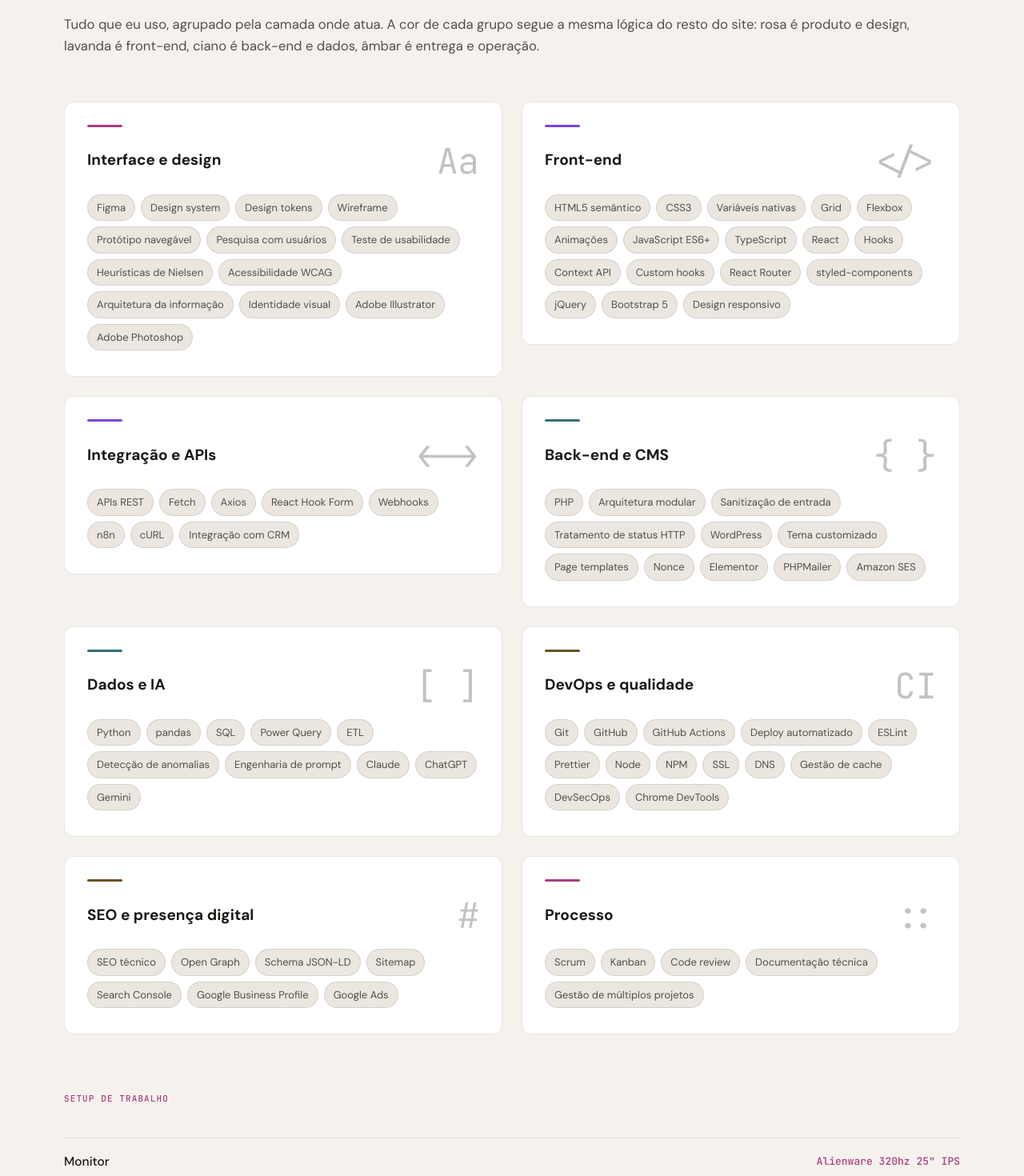
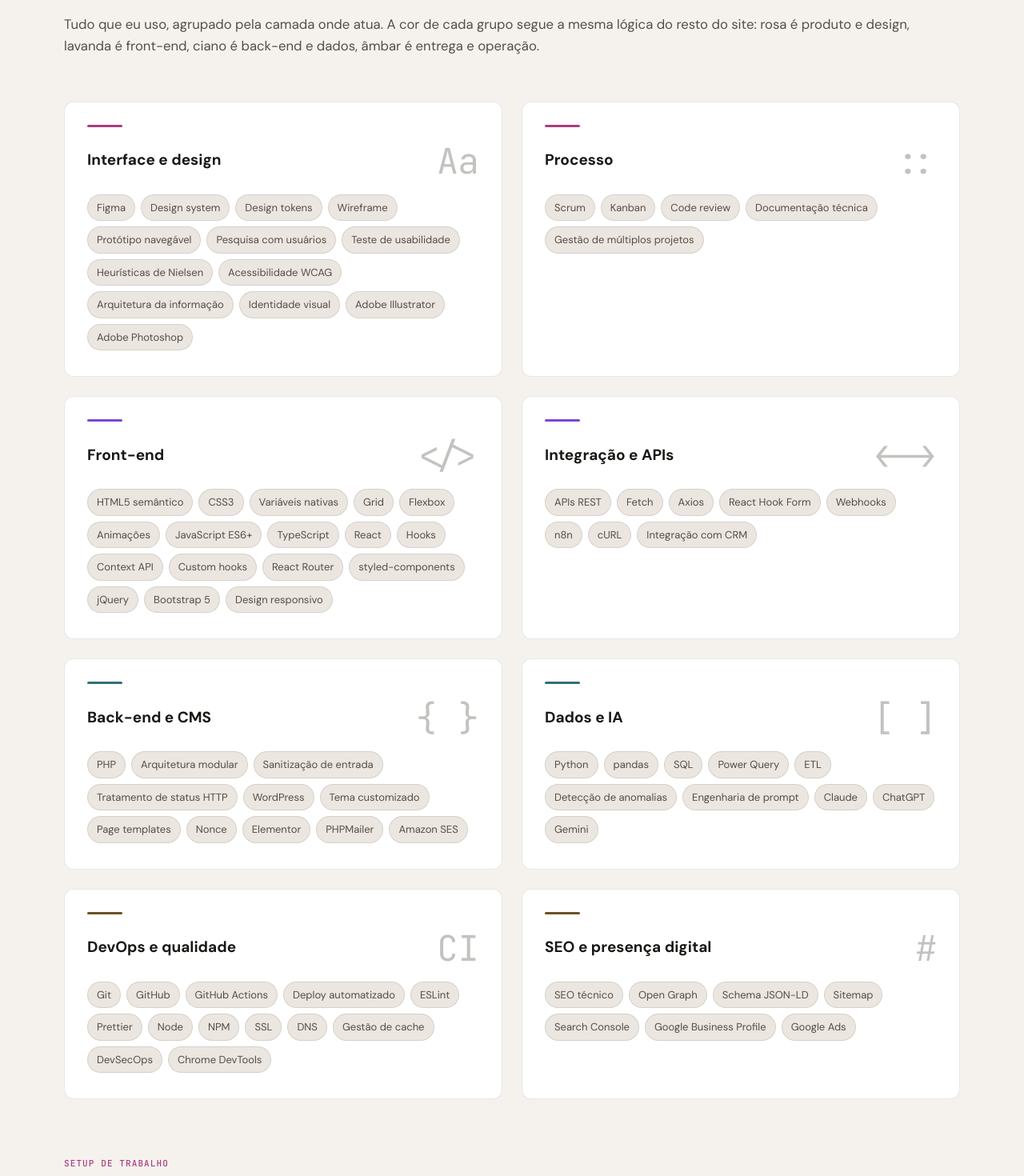
Before and after one commit to SamaraAlanna/portfolio-pessoal, a Next.js app: page /stack in a window 1280 px wide. Shown: the part 260-1730 px from the top of the page at 80% size. Built offline with nearby package versions, Linux system fonts and the light colour scheme.

Commit message:
feat: grade da Stack agrupada por cor e chips acendendo na camada

```diff
--- a/app/globals.css
+++ b/app/globals.css
@@ -1176,6 +1176,44 @@ body {
 
 .botao-neutro:focus-visible {
   border-color: var(--text);
+}
+
+/* ---------------------------------------------------------------------------
+   Realce dos chips da Stack.
+
+   Mesmo tratamento das tags do card de projeto, texto e borda passando para a cor, com a
+   mesma `--dur-rapida` em `linear`. O que muda é de onde a cor vem e quem dispara.
+
+   A COR VEM DO CARD, POR HERANÇA, E POR ISSO ESTA REGRA É UMA SÓ. Cada card declara
+   `--cor-camada` conforme o grupo, e o chip lê a variável do ancestral. Escrever quatro
+   pares de regra, um por camada, daria o mesmo resultado e quebraria na primeira camada
+   nova: aqui a camada entra no dado e o CSS não precisa saber quantas existem.
+
+   QUEM DISPARA É O PRÓPRIO CHIP, e não o card. No card de projeto quem manda é o card,
+   porque ele é um link e as tags são descrição do que ele contém. O card da Stack não é
+   link nenhum, e acender dezessete chips de uma vez por causa do ponteiro em cima do card
+   seria um lampejo de cor sem alvo. Chip a chip, o realce seque o ponteiro e a camada de
+   cada item fica legível durante a varredura.
+
+   NÃO EXISTE PAR NO TECLADO, e isso é correto aqui. O chip não é focável porque não há o
+   que ativar, então não há `:focus-visible` a espelhar. No card de projeto existia, porque
+   lá o alvo é um link de verdade.
+
+   Só em ponteiro que faz hover, senão o toque no celular deixa o chip presa na cor depois
+   do toque.
+   --------------------------------------------------------------------------- */
+
+.chip-stack {
+  transition:
+    color var(--dur-rapida) linear,
+    border-color var(--dur-rapida) linear;
+}
+
+@media (hover: hover) {
+  .chip-stack:hover {
+    border-color: var(--cor-camada);
+    color: var(--cor-camada);
+  }
 }
 
 /* ---------------------------------------------------------------------------
--- a/app/stack/_secoes/secao-grupos.tsx
+++ b/app/stack/_secoes/secao-grupos.tsx
@@ -14,14 +14,33 @@ const MARCADORES: Record<Camada, string> = {
   ambar: "bg-accent-ambar",
 };
 
+/**
+ * A cor da camada desce para os chips por herança, numa variável declarada no card.
+ *
+ * O chip acende nessa cor no hover, pela `.chip-stack` do `app/globals.css`. Escrever a cor
+ * no próprio chip exigiria quatro pares de regra no CSS, um por camada, e a quinta camada
+ * quebraria os dois lugares. Assim o CSS não precisa saber quantas camadas existem.
+ */
+const CORES_DE_CAMADA: Record<Camada, string> = {
+  rosa: "[--cor-camada:var(--accent-rosa)]",
+  lavanda: "[--cor-camada:var(--accent-lavanda)]",
+  ciano: "[--cor-camada:var(--accent-ciano)]",
+  ambar: "[--cor-camada:var(--accent-ambar)]",
+};
+
 export default function SecaoGrupos() {
   return (
     <section data-revelar className="faixa pb-[72px]">
-      <ul className="grid grid-cols-1 items-start gap-[24px] lg:grid-cols-2">
+      {/* Sem `items-start`, que encolhia cada card até o próprio conteúdo e deixava os dois
+          da mesma linha com alturas diferentes, porque a contagem de chips varia por grupo.
+          O `stretch` padrão faz os dois medirem a linha inteira. É por linha, e não pela
+          grade toda, que é o que a grade faz sozinha e o que se quer aqui: igualar os oito
+          pelo maior deixaria vazio embaixo dos curtos. */}
+      <ul className="grid grid-cols-1 gap-[24px] lg:grid-cols-2">
         {grupos.map((grupo) => (
           <li
             key={grupo.titulo}
-            className="flex flex-col items-start rounded-[12px] border-[0.5px] border-border bg-surface px-[28px] pt-[28px] pb-[32px]"
+            className={`flex flex-col items-start rounded-[12px] border-[0.5px] border-border bg-surface px-[28px] pt-[28px] pb-[32px] ${CORES_DE_CAMADA[grupo.camada]}`}
           >
             <span
               aria-hidden="true"
@@ -42,7 +61,7 @@ export default function SecaoGrupos() {
               {grupo.chips.map((chip) => (
                 <li
                   key={chip}
-                  className="rounded-full border-[0.5px] border-border bg-surface-2 px-[11px] py-[6px] text-cta whitespace-nowrap text-text-muted"
+                  className="chip-stack rounded-full border-[0.5px] border-border bg-surface-2 px-[11px] py-[6px] text-cta whitespace-nowrap text-text-muted"
                 >
                   {chip}
                 </li>
--- a/conteudo/stack.ts
+++ b/conteudo/stack.ts
@@ -19,6 +19,19 @@ export type GrupoDaStack = {
   chips: string[];
 };
 
+/**
+ * A ORDEM É POR CAMADA, DUAS POR LINHA DA GRADE, e ela segue o parágrafo de abertura da
+ * página: rosa é produto e design, lavanda é front-end, ciano é back-end e dados, âmbar é
+ * entrega e operação. Cada par de mesma cor ocupa uma linha inteira.
+ *
+ * A GRADE TEM DUAS COLUNAS, ENTÃO A POSIÇÃO NO ARRAY DECIDE QUEM DIVIDE LINHA COM QUEM.
+ * Mover um grupo daqui não é reordenar uma lista, é remontar as duplas. Até 2026-09-23 a
+ * sequência era rosa, lavanda, lavanda, ciano, ciano, âmbar, âmbar, rosa, com os dois
+ * rosas nas pontas: **a grade contradizia o texto de abertura da própria página**, e a
+ * primeira camada citada terminava no canto inferior direito.
+ *
+ * Dentro de cada par o grupo maior fica à esquerda.
+ */
 export const grupos: GrupoDaStack[] = [
   {
     titulo: "Interface e design",
@@ -38,6 +51,18 @@ export const grupos: GrupoDaStack[] = [
       "Identidade visual",
       "Adobe Illustrator",
       "Adobe Photoshop",
+    ],
+  },
+  {
+    titulo: "Processo",
+    camada: "rosa",
+    glifo: "::",
+    chips: [
+      "Scrum",
+      "Kanban",
+      "Code review",
+      "Documentação técnica",
+      "Gestão de múltiplos projetos",
     ],
   },
   {
@@ -148,18 +173,6 @@ export const grupos: GrupoDaStack[] = [
       "Google Ads",
     ],
   },
-  {
-    titulo: "Processo",
-    camada: "rosa",
-    glifo: "::",
-    chips: [
-      "Scrum",
-      "Kanban",
-      "Code review",
-      "Documentação técnica",
-      "Gestão de múltiplos projetos",
-    ],
-  },
 ];
 
 export type LinhaDoSetup = { item: string; valor: string; leve?: boolean };
```
Also changed, not shown: 1 other file (tests, documents, lock files or other folders).
